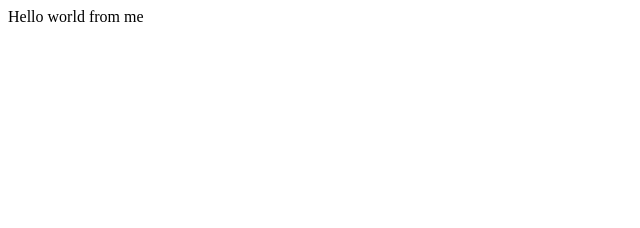
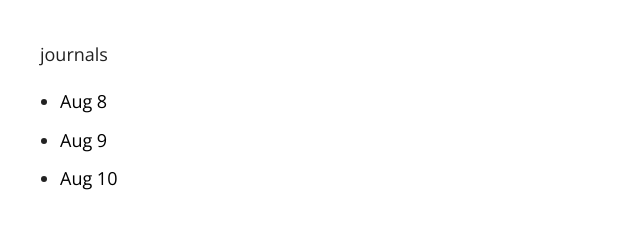
Before and after one commit to lukejyoon/blog, a plain HTML site: page index.html in a window 1280 px wide. Shown: the whole page, without its empty margins (0-640 px from the left). Drawn offline with nearby package versions, Linux system fonts and the light colour scheme.

Commit message:
change index and add pages

```diff
--- a/index.html
+++ b/index.html
@@ -1,9 +1,38 @@
 <!DOCTYPE html>
 <html>
   <head>
-    <title>Hello</title>
+    <title>writings</title>
+    <link href="https://fonts.googleapis.com/css2?family=Open+Sans&display=swap" rel="stylesheet">
+    <style>
+      body {
+        font-family: 'Open Sans', sans-serif;
+        font-size: 18px;
+        line-height: 1.6;
+        margin: 40px;
+        color: #222;
+      }
+      ul {
+        list-style-type: disc;
+        padding-left: 20px;
+      }
+      li {
+        margin-bottom: 10px;
+      }
+      a {
+        color: black;
+        text-decoration: none;
+      }
+      a:hover {
+        text-decoration: underline;
+      }
+    </style>
   </head>
   <body>
-    Hello world from me
+    <p>journals</p>
+    <ul>
+      <li><a href="journal_2025_0808.html">Aug 8</a></li>
+      <li><a href="journal_2025_0809.html">Aug 9</a></li>
+      <li><a href="post3.html">Aug 10</a></li>
+    </ul>
   </body>
 </html>
```
Also changed, not shown: journal_2025_0808.html (added, +31 -0 lines), journal_2025_0809.html (added, +31 -0 lines).
